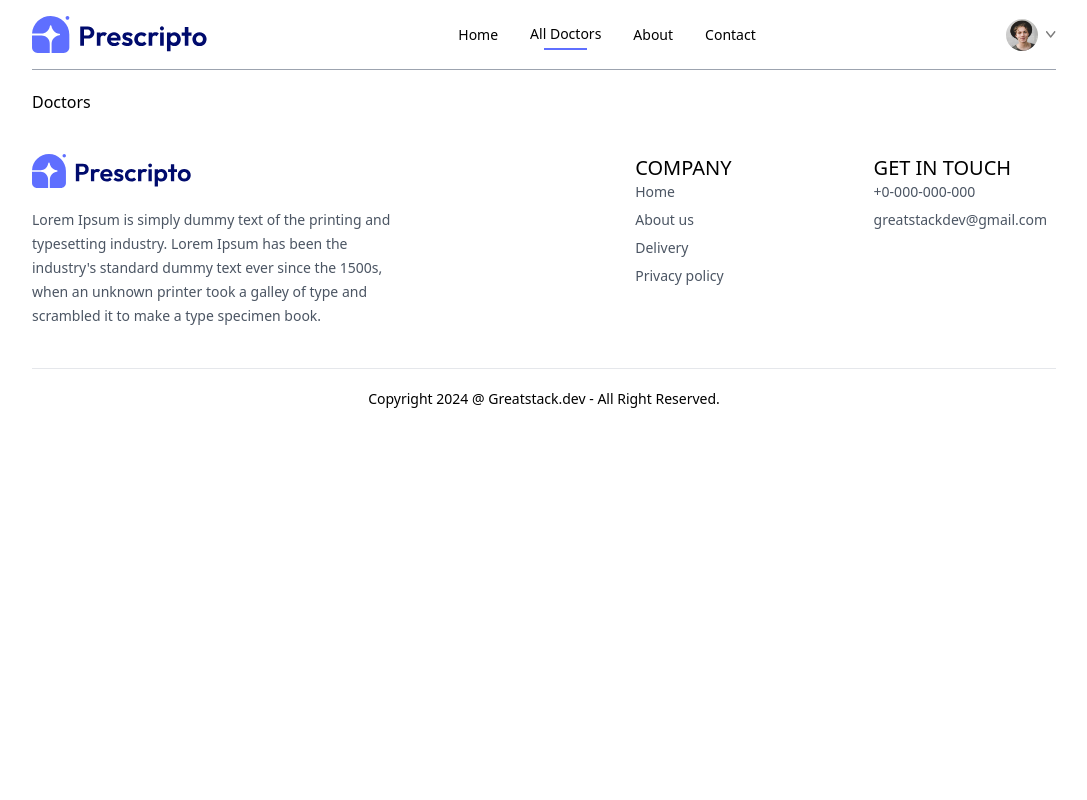
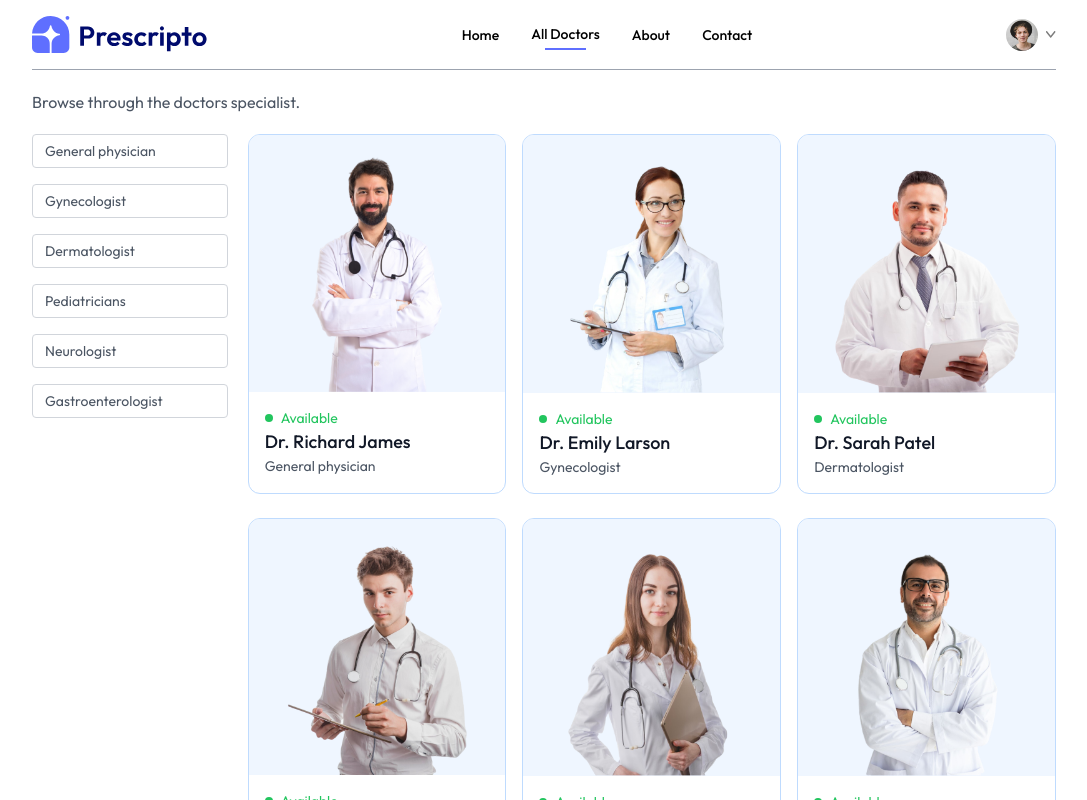
Before and after one commit to Shouryya-Manna/report-based-illness, a React (Vite) app in the folder front-end/: page /doctors in a window 1280 px wide. Shown: the top 800 px of the page, without its empty margins (96-1183 px from the left). Built offline with nearby package versions, Linux system fonts and the light colour scheme.

Commit message:
All doctors done but appointment is left

```diff
--- a/front-end/src/components/Navbar.jsx
+++ b/front-end/src/components/Navbar.jsx
@@ -8,7 +8,7 @@
   const [token, setToken] = useState(true);
   return (
     <div className="flex items-center justify-between text-sm py-4 mb-5 border-b border-b-gray-400">
-      <img className="w-44 cursor-pointer" src={assets.logo} alt="" />
+      <img onClick={ ()=> {navigate('./')}} className="w-44 cursor-pointer" src={assets.logo} alt="" />
       <ul className="hidden md:flex items-center gap-8 font-medium">
         <NavLink to="/">
           <li className="py-1">Home</li>
--- a/front-end/src/index.css
+++ b/front-end/src/index.css
@@ -1,3 +1,9 @@
+@import url('https://fonts.googleapis.com/css2?family=Outfit:wght@100..900&family=Poppins:ital,wght@0,100;0,200;0,300;0,400;0,500;0,600;0,700;0,800;0,900;1,100;1,200;1,300;1,400;1,500;1,600;1,700;1,800;1,900&display=swap');
+
+*{
+    font-family: "Outfit", sans-serif;
+}
+
 @tailwind base;
 @tailwind components;
 @tailwind utilities;
--- a/front-end/src/pages/Doctors.jsx
+++ b/front-end/src/pages/Doctors.jsx
@@ -1,8 +1,74 @@
-import React from 'react'
+import React, { useContext, useEffect, useState } from 'react'
+import { useNavigate, useParams } from 'react-router'
+import { AppContext } from '../Context/AppContext'
 
 const Doctors = () => {
+
+  const {speciality}= useParams()
+  const {doctors} = useContext(AppContext)
+  const [filterDoc,setFilterDoc]= useState([])
+  const navigate = useNavigate()
+
+  const applyFilter = ()=> {
+    if(speciality)
+    {
+      setFilterDoc(doctors.filter(doc=> doc.speciality === speciality))
+    }
+    else
+    {
+       setFilterDoc(doctors)
+    }
+  }
+
+  useEffect(()=> {
+
+    applyFilter()
+
+  },[doctors,speciality])
+
+
   return (
-    <div>Doctors</div>
+    <div>
+
+    <p className=' text-gray-600 '>Browse through the doctors specialist.</p>
+
+     <div className=' flex flex-col sm:flex-row items-start gap-5 mt-5  '>
+      <div className=' flex flex-col gap-4 text-sm text-gray-600  '>
+        <p onClick= {() => speciality === 'General physician' ? navigate('/doctors') : navigate('/doctors/General physician')} className={`w-[94-vw] sm:w-auto pl-3 py-1.5 pr-16 border border-gray-300 rounded transition-all cursor-pointer ${ speciality === "General physician" ? " bg-indigo-100 text-black" : ""}  `}>General physician</p>
+        <p onClick= {() => speciality === 'Gynecologist' ? navigate('/doctors') : navigate('/doctors/Gynecologist')}  className={`w-[94-vw] sm:w-auto pl-3 py-1.5 pr-16 border border-gray-300 rounded transition-all cursor-pointer ${ speciality === "Gynecologist" ? " bg-indigo-100 text-black" : ""}  `}>Gynecologist</p>
+        <p onClick= {() => speciality === 'Dermatologist'  ? navigate('/doctors') : navigate('/doctors/Dermatologist')}  className={`w-[94-vw] sm:w-auto pl-3 py-1.5 pr-16 border border-gray-300 rounded transition-all cursor-pointer ${ speciality === "Dermatologist" ? " bg-indigo-100 text-black" : ""}  `}>Dermatologist</p>
+        <p onClick= {() => speciality === 'Pediatricians' ? navigate('/doctors') : navigate('/doctors/Pediatricians')}  className={`w-[94-vw] sm:w-auto pl-3 py-1.5 pr-16 border border-gray-300 rounded transition-all cursor-pointer ${ speciality === "Pediatricians" ? " bg-indigo-100 text-black" : ""}  `}>Pediatricians</p>
+        <p onClick= {() => speciality === 'Neurologist' ? navigate('/doctors') : navigate('/doctors/Neurologist')}  className={`w-[94-vw] sm:w-auto pl-3 py-1.5 pr-16 border border-gray-300 rounded transition-all cursor-pointer ${ speciality === "Neurologist" ? " bg-indigo-100 text-black" : ""}  `}>Neurologist</p>
+        <p onClick= {() => speciality === 'Gastroenterologist' ? navigate('/doctors') : navigate('/doctors/Gastroenterologist')}  className={`w-[94-vw] sm:w-auto pl-3 py-1.5 pr-16 border border-gray-300 rounded transition-all cursor-pointer${ speciality === "Gastroenterologist" ? " bg-indigo-100 text-black" : ""}  `}>Gastroenterologist</p>
+      </div>
+
+      <div className=' w-full grid grid-cols-auto gap-4 gap-y-6 '>
+
+        {
+          filterDoc.map( (item, index) => (
+          <div onClick={()=>navigate(`/appointment/${item._id}`)} className="border border-blue-200 rounded-xl overflow-hidden cursor-pointer hover:translate-y-[-10px] transition-all duration-500" key={index}>
+            <img className="bg-blue-50" src={item.image} alt="" />
+            <div className="p-4">
+              <div className="flex items-center gap-2 text-sm text-green-500">
+                <div className="w-2 h-2 bg-green-500 rounded-full"></div>
+                <p>Available</p>
+              </div>
+              <p className="text-gray-900 text-lg font-medium">{item.name}</p>
+              <p className="text-gray-600 text-sm">{item.speciality}</p>
+            </div>
+          </div>
+        ))
+
+        }
+      </div>
+     </div>
+
+
+
+
+
+
+    </div>
   )
 }
 
```
